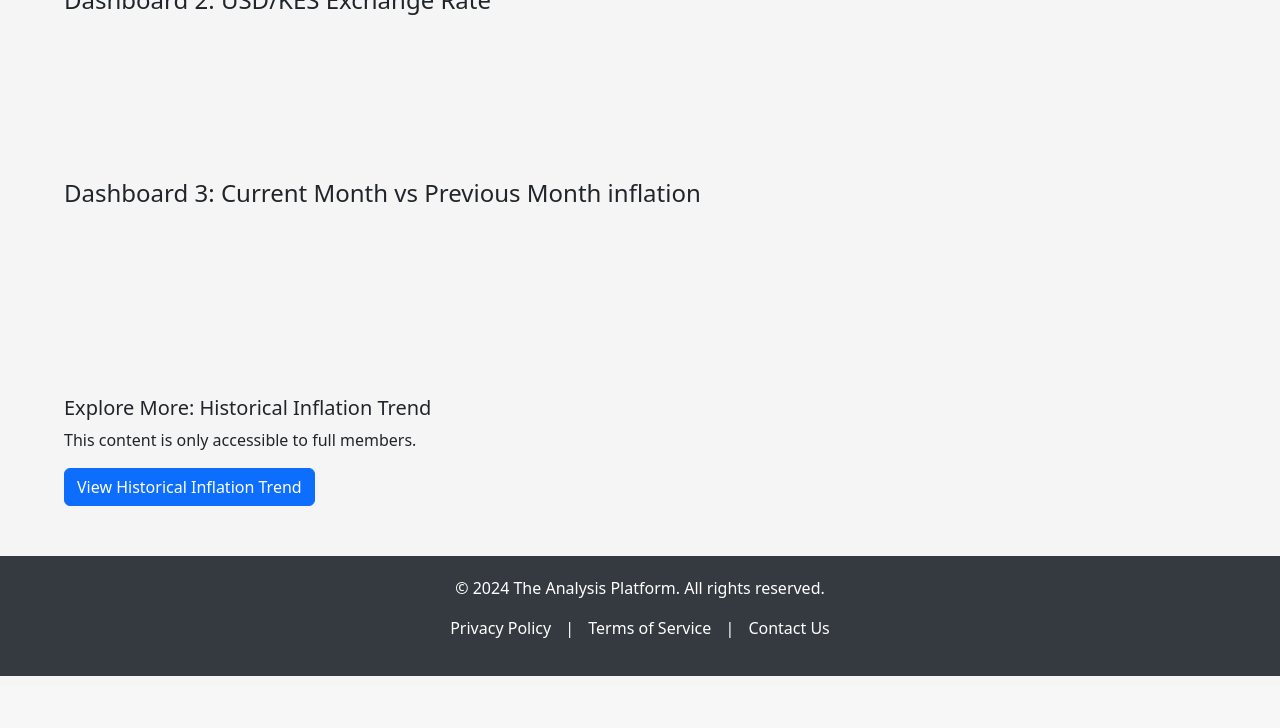
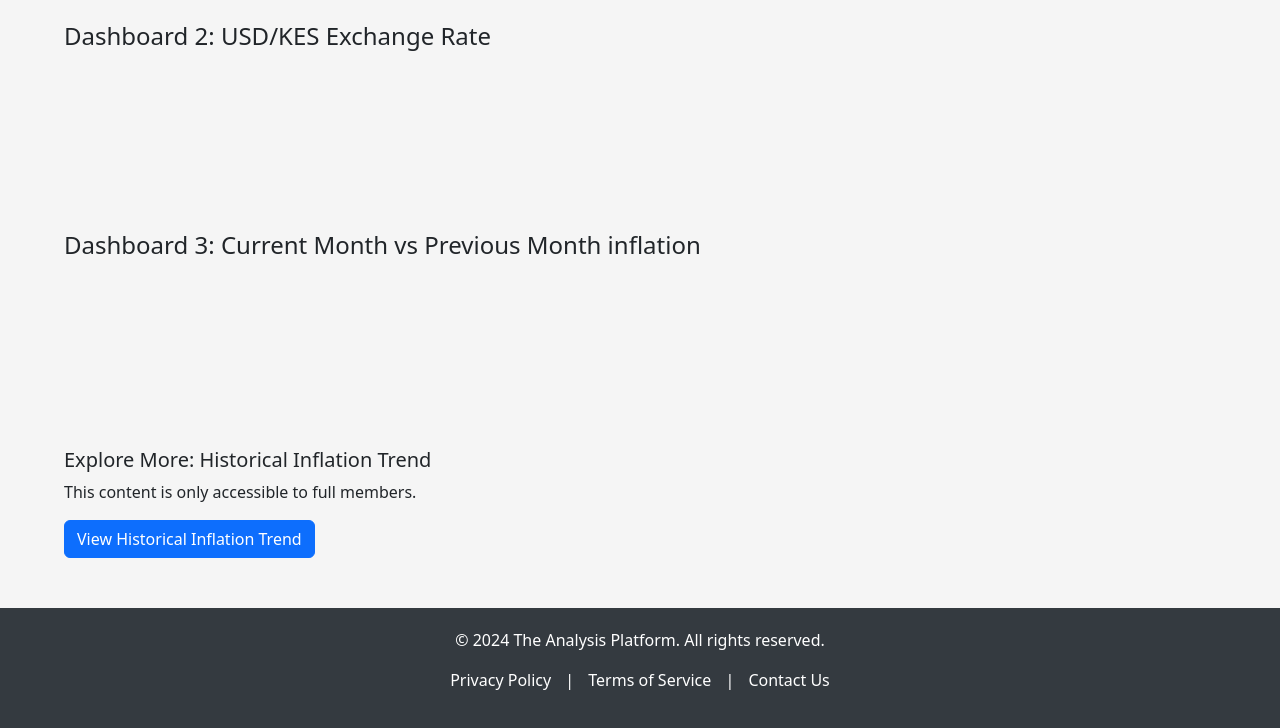
Before and after one commit to am-derrick/F_n_M-Platform, a Django app: page /macroeconomics/ in a window 1280 px wide. Shown: the part 526-1254 px from the top of the page. Before the commit the page ends 1202 px from the top, so only its background shows below. Run offline with Django 5.2, Linux system fonts and the light colour scheme; data that the repository does not hold is empty; a map, chart or similar area stays blank; parts of the project's set-up code (start-up, migrations or seed data) failed here and were passed over; some libraries are stand-ins or nearby versions; some web fonts are replaced.

Commit message:
modified: footer made sticky with flex

```diff
--- a/templates/accounts/home.html
+++ b/templates/accounts/home.html
@@ -27,14 +27,14 @@
                     <canvas id="perCapitaChart"></canvas>
                 </div>
             </div>
-
+            <p></p>
             <h4>Dashboard 2: USD/KES Exchange Rate</h4>
             <div class="row">
                 <div class="col-md-6">
                     <canvas id="exchangeRateChart"></canvas>
                 </div>
             </div>
-
+            <p></p>
             <h4>Dashboard 3: Current Month vs Previous Month inflation</h4>
             <div class="row">
                 <div class="col-md-6">
--- a/templates/base.html
+++ b/templates/base.html
@@ -20,13 +20,17 @@
     <style>
         body {
             background-color: #f5f5f5; /* Subtle background color */
+            display: flex;
+            flex-direction: column;
+            min-height: 100vh;
             margin: 0;
-            padding: 0;
+
         }
 
         .container {
             max-width: 1200px;
             margin: auto;
+            flex: 1;
         }
 
         .navbar {
@@ -39,7 +43,7 @@
             padding: 20px 0;
             text-align: center;
             margin-top: 50px;
-            margin-bottom: 10px;
+            width: 100%;
         }
 
         .footer a {
```
